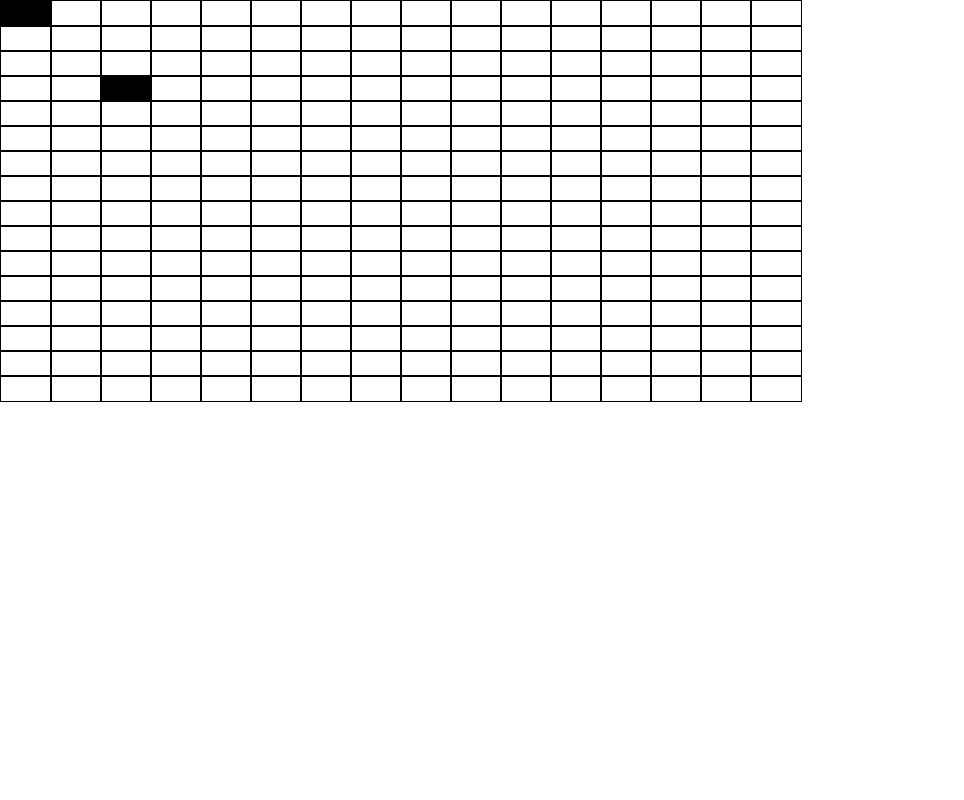
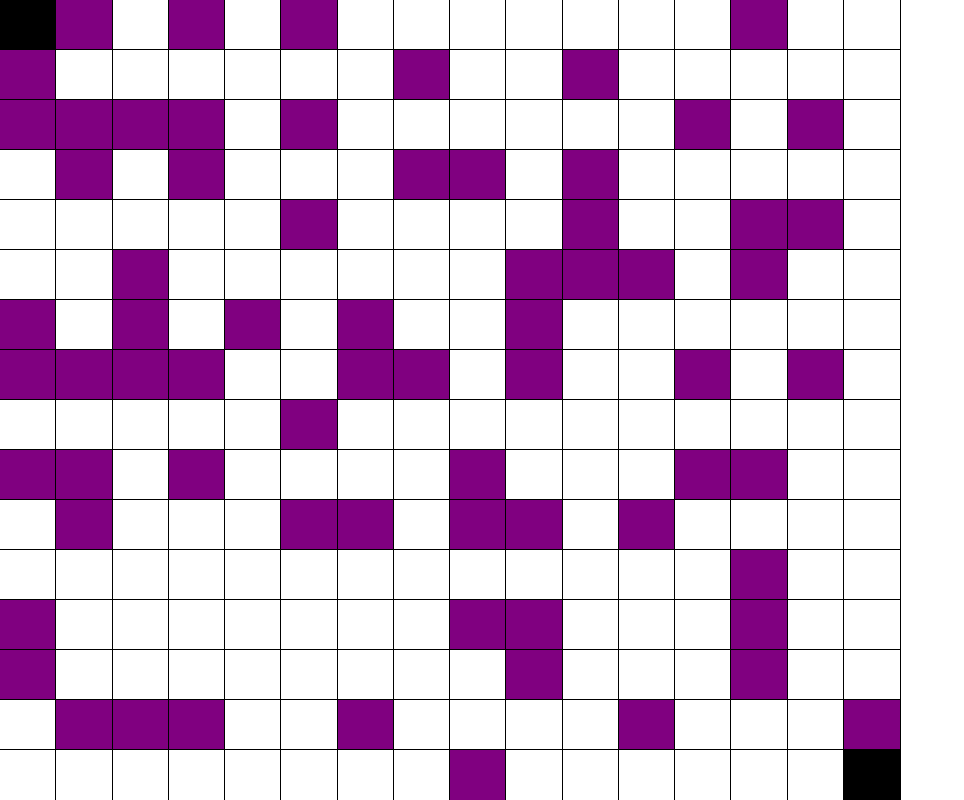
Before and after one commit to renatodamazio/pathfinding, a website built with webpack: page index.html in a window 1280 px wide. Shown: the whole page, without its empty margins (0-964 px from the left). Built offline with nearby package versions, Linux system fonts and the light colour scheme.

Commit message:
Maze function

```diff
--- a/assets/grids.scss
+++ b/assets/grids.scss
@@ -1,12 +1,11 @@
 #wrapper_grid {
-    border: 1px solid #000;
 
     .cell {
         outline: 1px solid #000;
         display: inline-block;
         vertical-align: top;
         transition: cubic-bezier(0.445, 0.05, 0.55, 0.95) .500s;
-
+        background-color: purple;
         &.start-cell {
             background-color: #000 !important;
         }
--- a/src/astar.js
+++ b/src/astar.js
@@ -11,7 +11,6 @@ const lowestFScore = (arr) => {
 
 function removeFromArray(arr, item) {
     const index = arr.indexOf(item);
-    console.log(index);
     arr.splice(index, 1);
 };
 
@@ -21,10 +20,36 @@ const heuristic = (num1, num2) => {
 
     const _math = Math.abs(a.i - b.i) + Math.abs(a.j - a.j);
     return _math;
-}
+};
+
+function MazeBuilder(el, grids) {
+    const cell = el.cell;
+    const neighbors = cell.neighbors;
+
+    cell.visited = true;
+
+    if (cell.target) {
+        return;
+    }
+
+    if (neighbors.length) {
+        const notVisitedNeighbors = neighbors.filter((n) => !n.cell.visited);
+        const neighborIndex = Math.floor((Math.random() * notVisitedNeighbors.length));
+        const neighbor = notVisitedNeighbors[neighborIndex];
+
+        if(neighbor) {
+            neighbor.cell.wall = true;
+            neighbor.style.backgroundColor = "#fff";
+
+            notVisitedNeighbors.forEach((element) => MazeBuilder(element, grids));
+        }
+    }
+};
+
 
 function Setup(grids) {
     const config = returnMatrix();
+
     let cols = config.cols;
     let rows = config.rows;
 
@@ -36,13 +61,17 @@ function Setup(grids) {
         this.j = j;
         this.g = 0;
         this.h = 0;
-        this.fate = false;
+        this.visited = false;
+        this.start = false;
+        this.target = false;
         this.f = i + j;
         this.wall = false;
         this.neighbors = [];
 
-        if (Math.random(1) < 0.3) {
-            this.wall = true;
+        this.generateWall = function() {
+            if ( Math.random(i+j) < 0.3) {
+                // this.wall = true;
+            }
         }
 
         this.setNeighbors = function() {
@@ -95,21 +124,33 @@ function Setup(grids) {
         })
     });
 
+    grids[0][0].cell.start = true;
+    grids[cols -1][rows -1].cell.target = true;
 
     startCell = (grids[0][0]);
-    targetCell = (grids[3][2]);
+    targetCell = (grids[cols -1][rows -1]);
 
     startCell.classList.add("start-cell");
     targetCell.classList.add("target-cell");
 
-    // openSet =;
 
-    console.log(openSet.length);
+    openSet.push(startCell);
 
-    AStar({openSet, targetCell, startCell})
+    grids.forEach((row, x) => {
+        row.forEach((col, y) => {
+            const gridexpecetion = grids[x][y].cell
+            if (!gridexpecetion.start && !gridexpecetion.target) {
+                gridexpecetion.generateWall();
+            }
+        })
+    });
+
+    MazeBuilder(startCell, grids);
+
+    AStar({ openSet, targetCell });
 }
 
-function AStar({ openSet, targetCell, startCell }) {
+function AStar({ openSet, targetCell }) {
     let current;
     let closeSet = [];
     let path = [];
--- a/src/grids.js
+++ b/src/grids.js
@@ -1,8 +1,8 @@
 const rows = 16;
 const cols = 16;
 const wrapperStyle = {
-    width: 800,
-    height: 400,
+    width: 900,
+    height: 800,
 };
 
 const gridStyle = {
```
